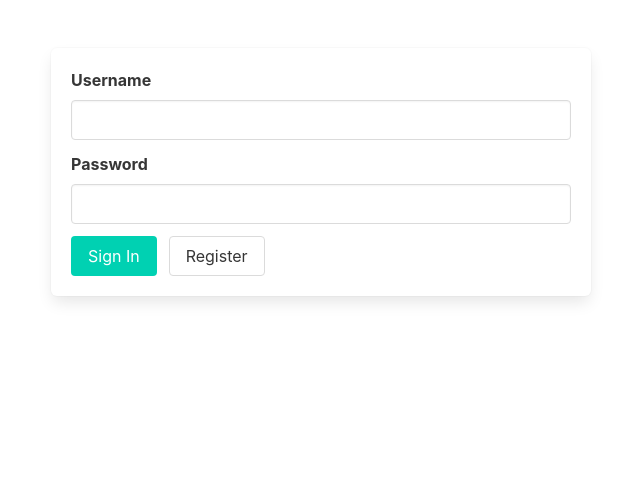
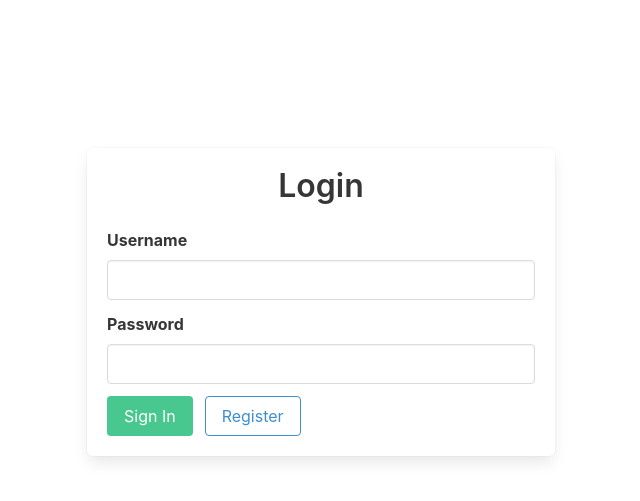
Before and after one commit to EagleCoder404/Dragon-Eye, a Flask app: page /auth/login in a window 1280 px wide. Shown: the top 501 px of the page, without its empty margins (319-959 px from the left). Run offline with Flask 2, Linux system fonts and the light colour scheme; parts of the project's set-up code (start-up, migrations or seed data) failed here and were passed over; some libraries are stand-ins or nearby versions.

Commit message:
Can i get a ohhh yeahhhh

```diff
--- a/app/static/css/main.css
+++ b/app/static/css/main.css
@@ -1 +1,10 @@
 @import "https://cdn.jsdelivr.net/npm/bulma@0.9.2/css/bulma.min.css";
+
+.hero-background{
+    background-image: url("../media/laptop-typer.jpg");
+    object-position: bottom;
+    object-fit: cover;
+}
+.is-opacity-90{
+    opacity: 90%;
+}
--- a/app/templates/base.html
+++ b/app/templates/base.html
@@ -13,7 +13,7 @@
     {{ moment.include_jquery() }}
     {{ moment.include_moment() }}
 </head>
-<body>
+<body class='has-navbar-fixed-top'>
     {% with messages = get_flashed_messages() %}
     {% if messages %}
         <ul>
--- a/app/templates/login.html
+++ b/app/templates/login.html
@@ -1,10 +1,16 @@
 {% extends 'base.html' %}
 
 {% block content %}
-<div class='container is-centered p-5 mt-5'>
-    <div class='columns is-centered is-vcentered'>
+<div class='container is-max-desktop mt-6 pt-6'>
+            <div class='columns is-centered'>
                 <div class='column is-half'>
+
                     <form class='box' method="POST" novalidate>
+                        <h1 class='title has-text-centered'>
+                            <strong>
+                                Login
+                            </strong>
+                        </h1>
                         {{form.hidden_tag()}}
 
                         <div class='field'>
@@ -37,10 +43,10 @@
 
                         <div class='field is-grouped'>
                             <div class='control'>
-                        {{form.submit(class='button is-primary')}}
+                                {{form.submit(class='button is-success')}}
                             </div>
                             <div class='control'>
-                        <a href="{{url_for('auth.register')}}" class='button is-secondary'>Register</a>
+                                <a href="{{url_for('auth.register')}}" class='button is-info is-outlined'>Register</a>
                             </div>
                         </div>
                     </form>
```
Also changed, not shown: app/templates/index.html (+45 -8 lines), app/templates/register.html (+7 -2 lines), app/static/media/laptop-typer.jpg (added). Lines whose indentation alone changed are shown as unchanged.
